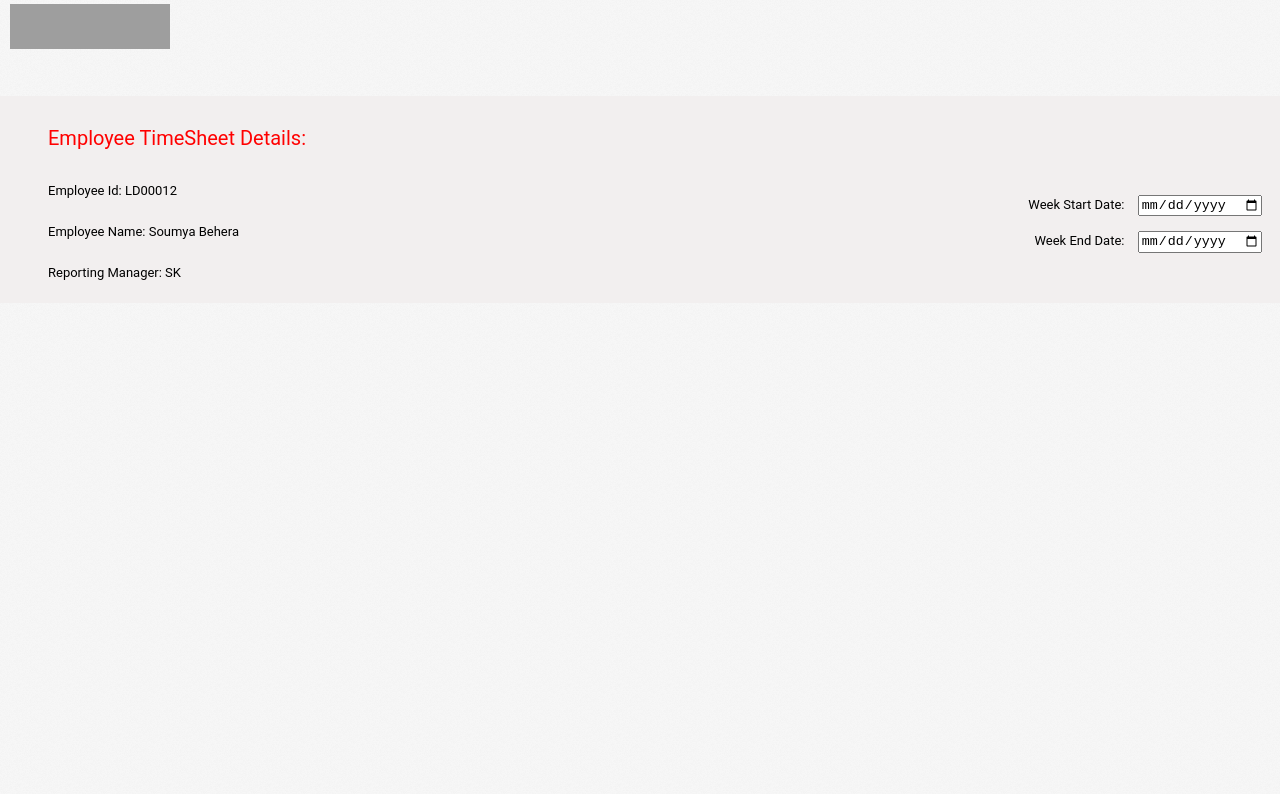
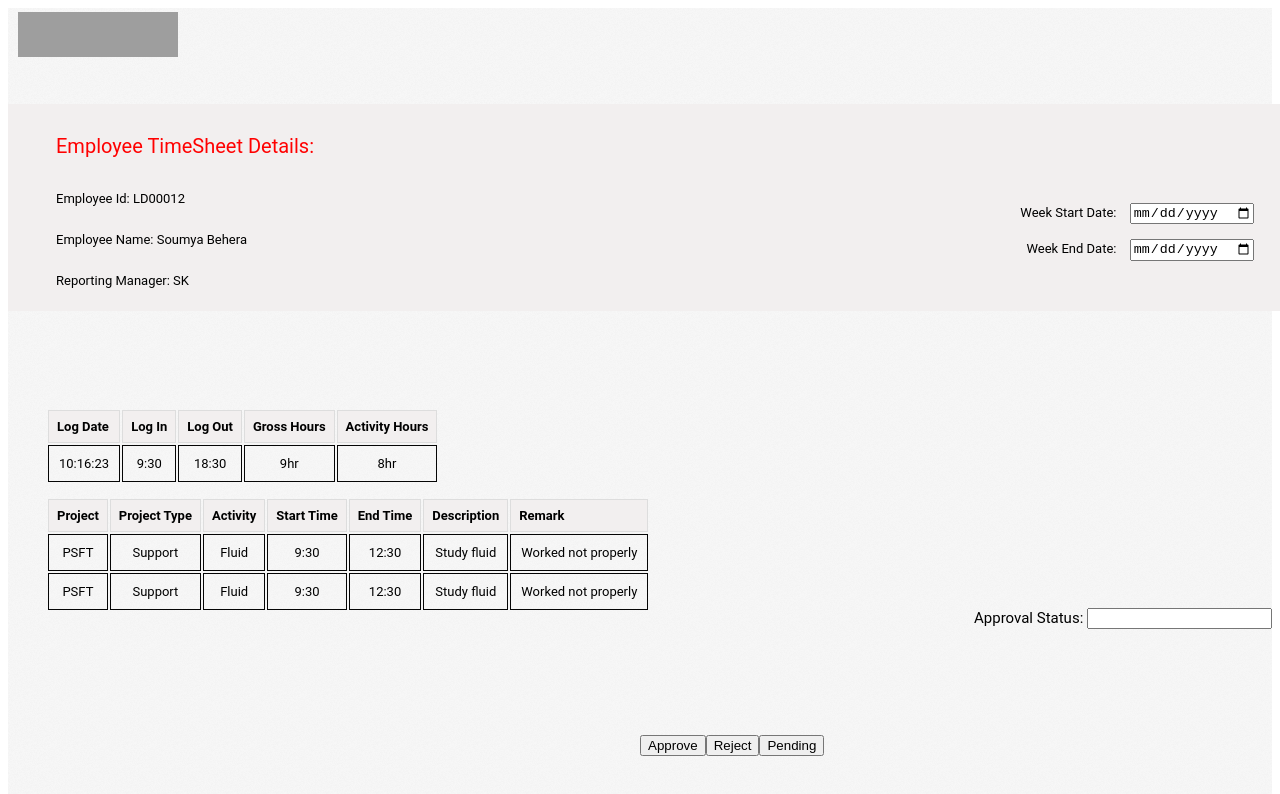
Before and after one commit to Pr776/Manager_System, a React (Create React App) app in the folder Frontend_Manager/tm/: page /timesheet in a window 1280 px wide. Shown: the top 794 px of the page. Built offline with nearby package versions, Linux system fonts and the light colour scheme; grey boxes are pictures that could not be loaded.

Commit message:
Timesheet changes

```diff
--- a/Frontend_Manager/tm/src/App.js
+++ b/Frontend_Manager/tm/src/App.js
@@ -1,12 +1,10 @@
 import logo from "./logo.svg";
 // import "./App.css";
-import Login from "./Components/Login";
 import Login2 from "./Components/Login2";
 import ForgotPassword from "./Components/ForgotPassword";
 import { Routes, Route } from "react-router-dom";
 import Dashboard from "./Components/Dashboard";
 import History from "./Components/History";
-import History2 from "./Components/History2";
 import TimeSheet from "./Components/TimeSheet";
 
 
@@ -30,7 +28,6 @@ function App() {
           }
         />
         <Route path = '/history' element = {<History />} />
-        <Route path = '/history2' element = {<History2 />} />
         <Route path = '/timesheet' element = {<TimeSheet />} />
       </Routes>
     </div>
--- a/Frontend_Manager/tm/src/Components/History.js
+++ b/Frontend_Manager/tm/src/Components/History.js
@@ -192,6 +192,7 @@
 import React, { useState } from "react";
 import { Table, Button, Input, Space, DatePicker } from "antd";
 import { useNavigate } from "react-router-dom";
+import './History.css';
 
 const History = () => {
   const [searchType, setSearchType] = useState("");
@@ -306,7 +307,7 @@ const History = () => {
   };
 
   const pagination = {
-    pageSize: 4,
+    pageSize: 3,
     showQuickJumper: true,
     total: filteredData.length,
   };
--- a/Frontend_Manager/tm/src/Components/Login.css
+++ /dev/null
@@ -1,46 +0,0 @@
-body {
-  font-family: oswald, sans-serif;
-  background-color: #7875b5;
-  display: flex;
-  flex-direction: column;
-  align-items: center;
-  height: 100vh;
-  margin: 0;
-  justify-content: center;
-}
-form {
-  font-family: Verdana, Geneva, Tahoma, sans-serif;
-  max-width: 300px;
-  padding: 20px;
-  background: #ffffff;
-  box-shadow: 0 0 10px rgba(0, 0, 0, 0.1);
-  text-align: center;
-  transition: transform 0.2s;
-}
-form:hover {
-  transform: scale(1.05);
-}
-label {
-  margin-bottom: 5px;
-  display: block;
-}
-input[type="text"],
-input[type="password"],
-input[type="submit"] {
-  font-family: "Trebuchet MS", "Lucida Sans Unicode", "Lucida Grande",
-    "Lucida Sans", Arial, sans-serif;
-  width: 100%;
-  padding: 10px;
-  margin-bottom: 10px;
-  border: 1px solid #ddd;
-  box-sizing: border-box;
-  border-color: #6a679e;
-  transition: border-color 0.2s;
-}
-input[type="submit"] {
-  background-color: #0a0a0a;
-  color: white;
-  cursor: pointer;
-  background-color: #7875b5;
-  transition: background-color 0.2s;
-}
--- a/Frontend_Manager/tm/src/Components/Login.js
+++ /dev/null
@@ -1,66 +0,0 @@
-import React, { Component } from "react";
-import "./Login.css";
-class Login extends Component {
-  constructor(props) {
-    super(props);
-    this.state = {
-      username: "",
-      password: "",
-      errorMessage: "",
-      isLoggedIn: false,
-    };
-  }
-
-  handleInputChange = (e) => {
-    this.setState({
-      [e.target.name]: e.target.value,
-    });
-  };
-
-  handleSubmit = (e) => {
-    e.preventDefault();
-    if (this.state.username === "user" && this.state.password === "password") {
-      this.setState({ isLoggedIn: true });
-    } else {
-      this.setState({ errorMessage: "Invalid username or password" });
-    }
-  };
-
-  render() {
-    const { errorMessage } = this.state;
-    if (this.state.isLoggedIn) {
-      return <p>Welcome, {this.state.username}!</p>;
-    } else {
-      return (
-        <form onSubmit={this.handleSubmit}>
-          <img
-            src="https://www.ldtech.in/images/logo.png"
-            alt="Error"
-            className="company-logo"
-            style={{ marginBottom: "20px" }}
-          />
-          <label>Username:</label>
-          <input
-            type="text"
-            name="username"
-            value={this.state.username}
-            onChange={this.handleInputChange}
-          />
-          {errorMessage && (
-            <p style={{ color: "red", fontSize: "12px" }}>{errorMessage}</p>
-          )}
-          <label>Password:</label>
-          <input
-            type="password"
-            name="password"
-            value={this.state.password}
-            onChange={this.handleInputChange}
-          />
-          <input type="submit" value="Login" />
-        </form>
-      );
-    }
-  }
-}
-
-export default Login;
--- a/Frontend_Manager/tm/src/Components/TimeSheet.css
+++ b/Frontend_Manager/tm/src/Components/TimeSheet.css
@@ -1,4 +1,12 @@
 /* TimeSheet.css */
+.timesheet-container {
+    /* position: absolute; */
+    /* height: 100vh; */
+    /* position: fixed; */
+    width: 100%;
+    /* background-color: #000000; */
+    /* box-shadow: 0 2px 4px rgba(0, 0, 0, 0.1); */
+}
 
 .logo-ts {
   position: absolute;
@@ -7,7 +15,7 @@
   height: 45px;
   width: 160px;
   margin-bottom: 10px;
-    padding-top:4px;
+  padding-top: 4px;
   padding-left: 10px;
 }
 
@@ -53,3 +61,49 @@
   margin-bottom: 5px;
   padding-top: 5px;
 }
+
+.table-container {
+  position: absolute;
+  left: 0;
+  padding-left: 38px;
+  /* padding-top: 20px; */
+  /* width: 100%; */
+  /* border-collapse: collapse; */
+}
+
+.table-container th {
+  border: 1px solid #ddd; /* Border color */
+  padding: 8px;
+  text-align: left;
+  background-color: #f2efef;
+  /* width: 100%; */
+  /* border-collapse: collapse; */
+}
+
+/* Style table data cells */
+.table-container td {
+  border: 1px solid #050505; /* Border color */
+  /* padding-left: 16px; */
+  padding: 10px;
+  text-align: center
+}
+
+/* Add space between table heading and data */
+.table-container th,
+.table-container td {
+  margin-bottom: 10px; /* Adjust this value to create space between heading and data */
+}
+
+
+.approval{
+  position: absolute;
+  right: 0;
+  top: 75%;
+  font-size: 15px;
+}
+
+.buttons{
+    top: 90%;
+    position: absolute;
+    display: block;
+}
--- a/Frontend_Manager/tm/src/Components/TimeSheet.js
+++ b/Frontend_Manager/tm/src/Components/TimeSheet.js
@@ -3,6 +3,7 @@ import "./TimeSheet.css"; // Import your CSS file for styling
 
 function TimeSheet() {
   return (
+    <>
       <div className="timesheet-container">
         <img
           src="https://www.ldtech.in/images/logo.png"
@@ -39,7 +40,82 @@ function TimeSheet() {
             />
           </div>
         </div>
+        <div className="middle">
+          <div
+            className="table-container"
+            style={{
+              fontSize: "small",
+              // width: "100%",
+              // border: "1px solid black",
+            }}
+          >
+            <table>
+              <thead>
+                <tr>
+                  <th>Log Date</th>
+                  <th>Log In</th>
+                  <th>Log Out</th>
+                  <th>Gross Hours</th>
+                  <th>Activity Hours</th>
+                </tr>
+              </thead>
+              <tbody>
+                <tr>
+                  <td>10:16:23</td>
+                  <td>9:30</td>
+                  <td>18:30</td>
+                  <td>9hr</td>
+                  <td>8hr</td>
+                </tr>
+              </tbody>
+            </table>
+            <p></p>
+            <p></p>
+            <table>
+              <thead>
+                <tr>
+                  <th>Project</th>
+                  <th>Project Type</th>
+                  <th>Activity</th>
+                  <th>Start Time</th>
+                  <th>End Time</th>
+                  <th>Description</th>
+                  <th>Remark</th>
+                </tr>
+              </thead>
+              <tbody>
+                <tr>
+                  <td>PSFT</td>
+                  <td>Support</td>
+                  <td>Fluid</td>
+                  <td>9:30</td>
+                  <td>12:30</td>
+                  <td>Study fluid</td>
+                  <td>Worked not properly</td>
+                </tr>
+                <tr>
+                  <td>PSFT</td>
+                  <td>Support</td>
+                  <td>Fluid</td>
+                  <td>9:30</td>
+                  <td>12:30</td>
+                  <td>Study fluid</td>
+                  <td>Worked not properly</td>
+                </tr>
+              </tbody>
+            </table>
           </div>
+        </div>
+      </div>
+      <div className="approval">
+        Approval Status: <input type="text" />
+      </div>
+      <div className="buttons">
+        <button>Approve</button>
+        <button>Reject</button>
+        <button>Pending</button>
+      </div>
+    </>
   );
 }
 
```
Also changed, not shown: Frontend_Manager/tm/src/Components/History2.js (deleted, +0 -115 lines), Frontend_Manager/tm/src/Components/Dashboard.css (deleted), 2 other files (tests, documents, lock files or other folders). Lines whose indentation alone changed are shown as unchanged.
